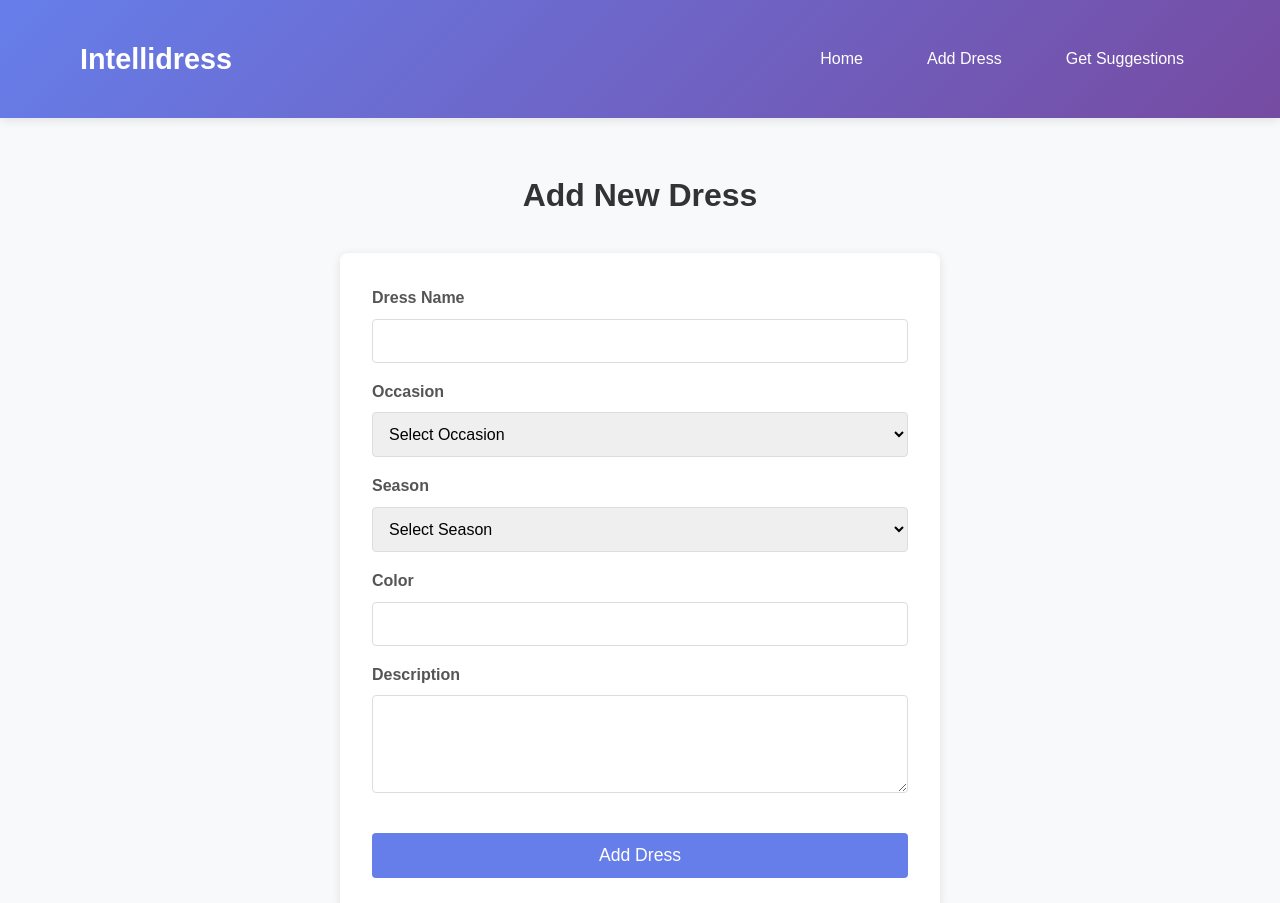
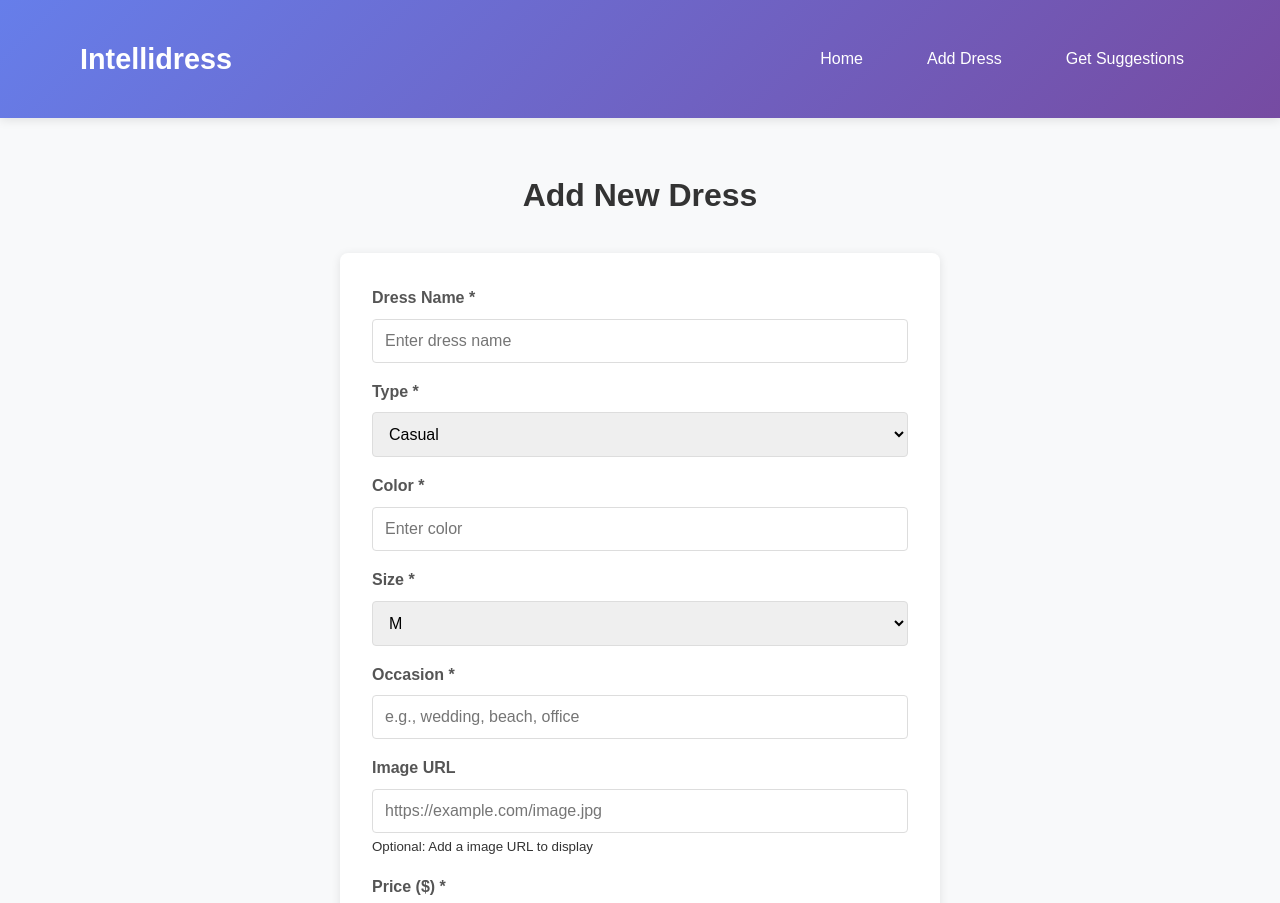
Before and after one commit to SarojaPandiyan/Intellidress_0407, a React (Create React App) app in the folder frontend/: page /add in a window 1280 px wide. Shown: the top 903 px of the page. Built offline with nearby package versions, Linux system fonts and the light colour scheme.

Commit message:
fixed styles2

```diff
--- a/frontend/src/components/DressForm.js
+++ b/frontend/src/components/DressForm.js
@@ -4,97 +4,156 @@ import './DressForm.css';
 const DressForm = ({ initialData, onSubmit, buttonText }) => {
   const [formData, setFormData] = useState({
     name: '',
+    type: 'casual',
+    color: '',
+    size: 'M',
     occasion: '',
-    season: '',
-    color: '',
-    description: ''
+    image: '',
+    price: '',
+    inStock: true
   });
 
   useEffect(() => {
     if (initialData) {
-      setFormData(initialData);
+      setFormData({
+        name: initialData.name || '',
+        type: initialData.type || 'casual',
+        color: initialData.color || '',
+        size: initialData.size || 'M',
+        occasion: initialData.occasion || '',
+        image: initialData.image || '',
+        price: initialData.price || '',
+        inStock: initialData.inStock !== undefined ? initialData.inStock : true
+      });
     }
   }, [initialData]);
 
   const handleChange = (e) => {
+    const { name, value, type, checked } = e.target;
     setFormData({
       ...formData,
-      [e.target.name]: e.target.value
+      [name]: type === 'checkbox' ? checked : value
     });
   };
 
   const handleSubmit = (e) => {
     e.preventDefault();
-    onSubmit(formData);
+
+    // Convert price to number
+    const submitData = {
+      ...formData,
+      price: parseFloat(formData.price) || 0
+    };
+
+    onSubmit(submitData);
   };
 
   return (
     <form onSubmit={handleSubmit} className="dress-form">
       <div className="form-group">
-        <label>Dress Name</label>
+        <label>Dress Name *</label>
         <input
           type="text"
           name="name"
           value={formData.name}
           onChange={handleChange}
           required
+          placeholder="Enter dress name"
         />
       </div>
 
       <div className="form-group">
-        <label>Occasion</label>
+        <label>Type *</label>
         <select
-          name="occasion"
-          value={formData.occasion}
+          name="type"
+          value={formData.type}
           onChange={handleChange}
           required
         >
-          <option value="">Select Occasion</option>
-          <option value="Casual">Casual</option>
-          <option value="Formal">Formal</option>
-          <option value="Party">Party</option>
-          <option value="Wedding">Wedding</option>
-          <option value="Business">Business</option>
+          <option value="casual">Casual</option>
+          <option value="formal">Formal</option>
+          <option value="party">Party</option>
+          <option value="wedding">Wedding</option>
+          <option value="business">Business</option>
         </select>
       </div>
 
       <div className="form-group">
-        <label>Season</label>
-        <select
-          name="season"
-          value={formData.season}
-          onChange={handleChange}
-          required
-        >
-          <option value="">Select Season</option>
-          <option value="Summer">Summer</option>
-          <option value="Winter">Winter</option>
-          <option value="Spring">Spring</option>
-          <option value="Fall">Fall</option>
-          <option value="All Season">All Season</option>
-        </select>
-      </div>
-
-      <div className="form-group">
-        <label>Color</label>
+        <label>Color *</label>
         <input
           type="text"
           name="color"
           value={formData.color}
           onChange={handleChange}
           required
+          placeholder="Enter color"
         />
       </div>
 
       <div className="form-group">
-        <label>Description</label>
-        <textarea
-          name="description"
-          value={formData.description}
+        <label>Size *</label>
+        <select
+          name="size"
+          value={formData.size}
           onChange={handleChange}
-          rows="4"
           required
+        >
+          <option value="XS">XS</option>
+          <option value="S">S</option>
+          <option value="M">M</option>
+          <option value="L">L</option>
+          <option value="XL">XL</option>
+        </select>
+      </div>
+
+      <div className="form-group">
+        <label>Occasion *</label>
+        <input
+          type="text"
+          name="occasion"
+          value={formData.occasion}
+          onChange={handleChange}
+          required
+          placeholder="e.g., wedding, beach, office"
         />
+      </div>
+
+      <div className="form-group">
+        <label>Image URL</label>
+        <input
+          type="url"
+          name="image"
+          value={formData.image}
+          onChange={handleChange}
+          placeholder="https://example.com/image.jpg"
+        />
+        <small>Optional: Add a image URL to display</small>
+      </div>
+
+      <div className="form-group">
+        <label>Price ($) *</label>
+        <input
+          type="number"
+          name="price"
+          value={formData.price}
+          onChange={handleChange}
+          step="0.01"
+          min="0"
+          required
+          placeholder="0.00"
+        />
+      </div>
+
+      <div className="form-group checkbox-group">
+        <label>
+          <input
+            type="checkbox"
+            name="inStock"
+            checked={formData.inStock}
+            onChange={handleChange}
+          />
+          In Stock
+        </label>
       </div>
 
       <button type="submit" className="btn-submit">
--- a/frontend/src/pages/EditDress.js
+++ b/frontend/src/pages/EditDress.js
@@ -1,7 +1,8 @@
 import React, { useEffect, useState } from 'react';
 import { useNavigate, useParams } from 'react-router-dom';
 import { useDispatch } from 'react-redux';
-import { fetchDressById, updateDress } from '../redux/slices/dressSlice'; // FIXED: fetchDressById not fetchDress
+import { fetchDressById, updateDress } from '../redux/slices/dressSlice';
+import DressForm from '../components/DressForm';
 import './Pages.css';
 
 const EditDress = () => {
@@ -13,10 +14,10 @@ const EditDress = () => {
   useEffect(() => {
     const loadDress = async () => {
       try {
-        const result = await dispatch(fetchDressById(id)).unwrap(); // FIXED: fetchDressById
+        const result = await dispatch(fetchDressById(id)).unwrap();
         setDressData(result);
       } catch (error) {
-        alert('Failed to load dress');
+        alert('Failed to load dress: ' + error.message);
         navigate('/');
       }
     };
@@ -34,57 +35,17 @@ const EditDress = () => {
   };
 
   if (!dressData) {
-    return <div className="loading">Loading...</div>;
+    return <div className="loading">Loading dress details...</div>;
   }
 
   return (
     <div className="page-container">
       <h1 className="page-title">Edit Dress</h1>
-      {/* You'll need to create a proper form or use DressForm with correct fields */}
-      <form onSubmit={(e) => {
-        e.preventDefault();
-        const formData = new FormData(e.target);
-        const data = Object.fromEntries(formData);
-        handleSubmit(data);
-      }}>
-        <div className="form-group">
-          <label>Name</label>
-          <input type="text" name="name" defaultValue={dressData.name} required />
-        </div>
-        <div className="form-group">
-          <label>Type</label>
-          <select name="type" defaultValue={dressData.type} required>
-            <option value="casual">Casual</option>
-            <option value="formal">Formal</option>
-            <option value="party">Party</option>
-            <option value="wedding">Wedding</option>
-            <option value="business">Business</option>
-          </select>
-        </div>
-        <div className="form-group">
-          <label>Color</label>
-          <input type="text" name="color" defaultValue={dressData.color} required />
-        </div>
-        <div className="form-group">
-          <label>Size</label>
-          <select name="size" defaultValue={dressData.size} required>
-            <option value="XS">XS</option>
-            <option value="S">S</option>
-            <option value="M">M</option>
-            <option value="L">L</option>
-            <option value="XL">XL</option>
-          </select>
-        </div>
-        <div className="form-group">
-          <label>Occasion</label>
-          <input type="text" name="occasion" defaultValue={dressData.occasion} required />
-        </div>
-        <div className="form-group">
-          <label>Price</label>
-          <input type="number" name="price" defaultValue={dressData.price} step="0.01" required />
-        </div>
-        <button type="submit" className="btn-submit">Update Dress</button>
-      </form>
+      <DressForm
+        initialData={dressData}
+        onSubmit={handleSubmit}
+        buttonText="Update Dress"
+      />
     </div>
   );
 };
```
